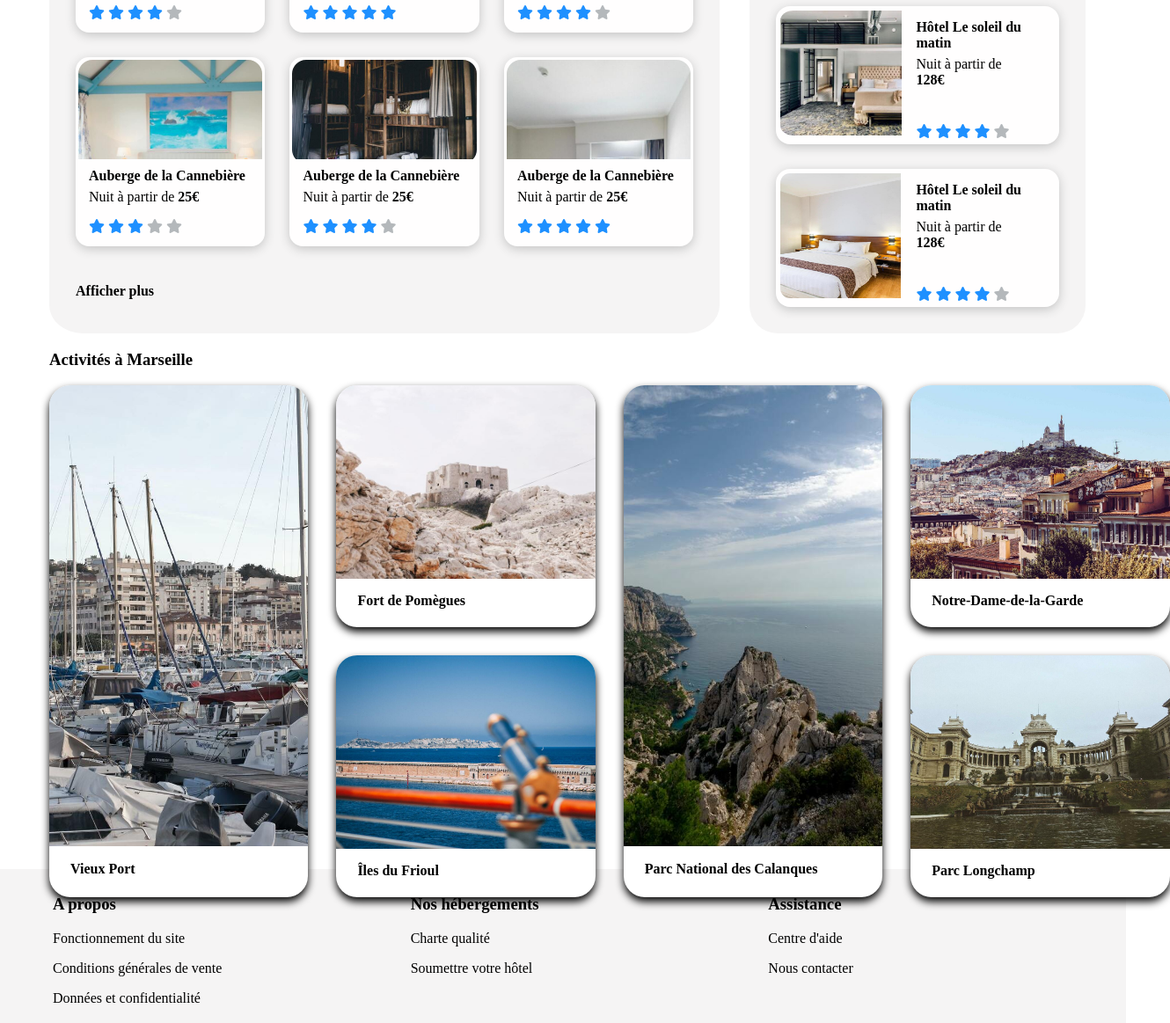
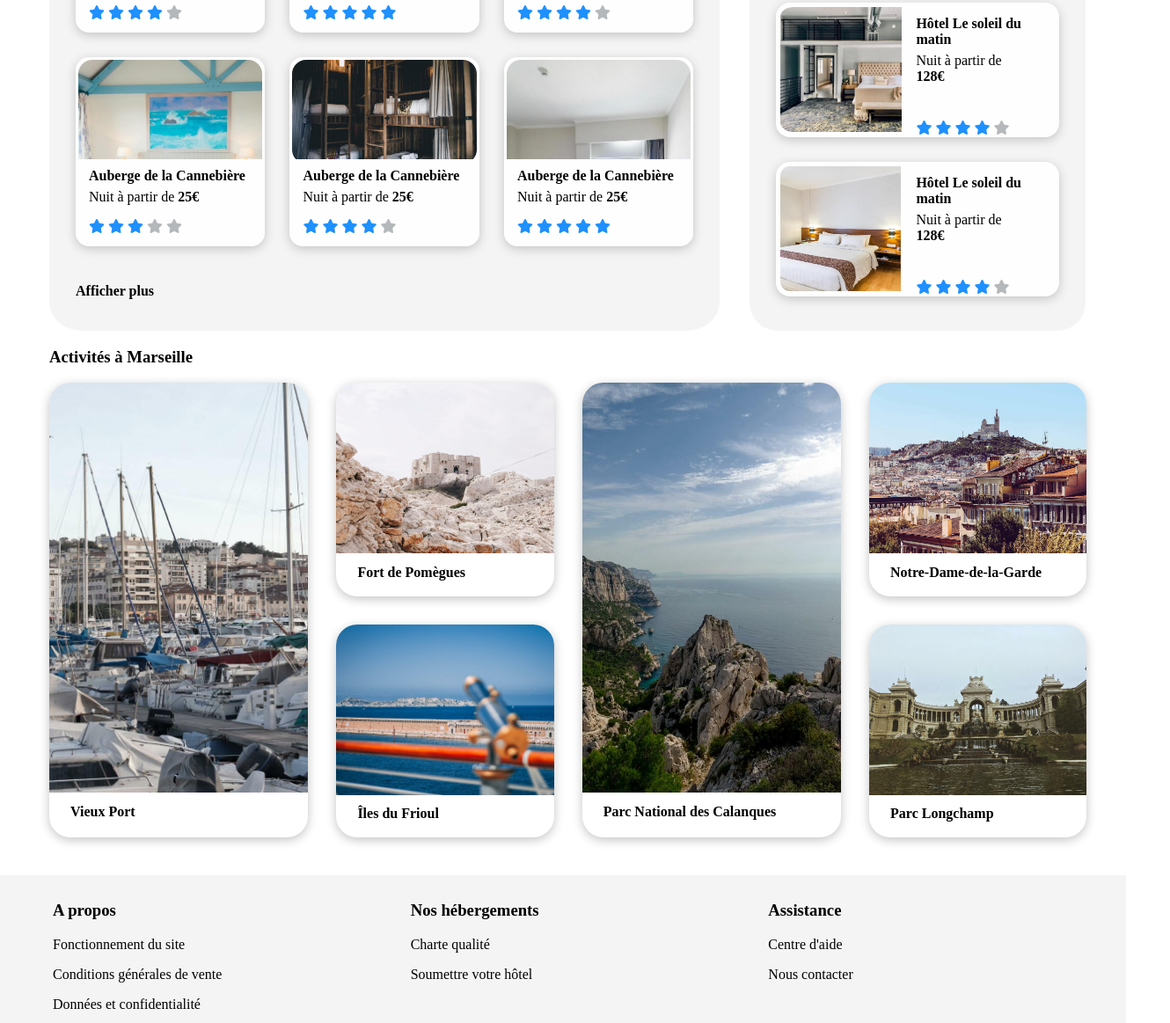
Before and after one commit to elodieJ18/ElodieJean_2_17082020, a plain HTML site: page index.html in a window 1280 px wide. Shown: the part 657-1820 px from the top of the page at 88% size, 1330 px wide, since content can reach past the window. Drawn offline with Linux system fonts and the light colour scheme.

Commit message:
dernière-modif-avant-responsive

```diff
--- a/style.css
+++ b/style.css
@@ -282,7 +282,9 @@ h4 {
   background-color: rgb(255, 254, 254);
   gap: 12px;
   border-radius: 1rem;
-  padding: 5px;
+  padding-top: 5px;
+  padding-left: 5px;
+  padding-bottom: 1px;
   display: grid;
   grid-template-columns: 1fr 2fr;
   box-shadow: 0px 3px 12px 0px rgb(196 196 196);
@@ -317,21 +319,21 @@ h4 {
 
 .activities-container {
   display: grid;
-  grid-template-columns: 25% 25% 25% 25%;
+  grid-template-columns: 25% 21% 25% 21%;
   grid-template-rows: 50% 50%;
   grid-template-areas:
     'card1 card2 card4 card5'
     'card1 card3 card4 card6';
   row-gap: 2rem;
   column-gap: 2rem;
-  height: 550px;
+  height: 485px;
+  margin-bottom: 75px;
 }
-
 .activities-container-element {
   display: grid;
   grid-template-rows: 80% 20%;
   width: 100%;
-  box-shadow: 0 5px 10px 0;
+  box-shadow: 0px 3px 12px 0px rgb(196 196 196);
   border-radius: 1.5rem;
   background-color: white;
   color: black;
@@ -353,7 +355,7 @@ h4 {
   display: grid;
   grid-template-rows: 90% 10%;
   width: 100%;
-  box-shadow: 0 5px 10px 0;
+  box-shadow: 0px 3px 12px 0px rgb(196 196 196);
   background-color: white;
   color: black;
 }
```
